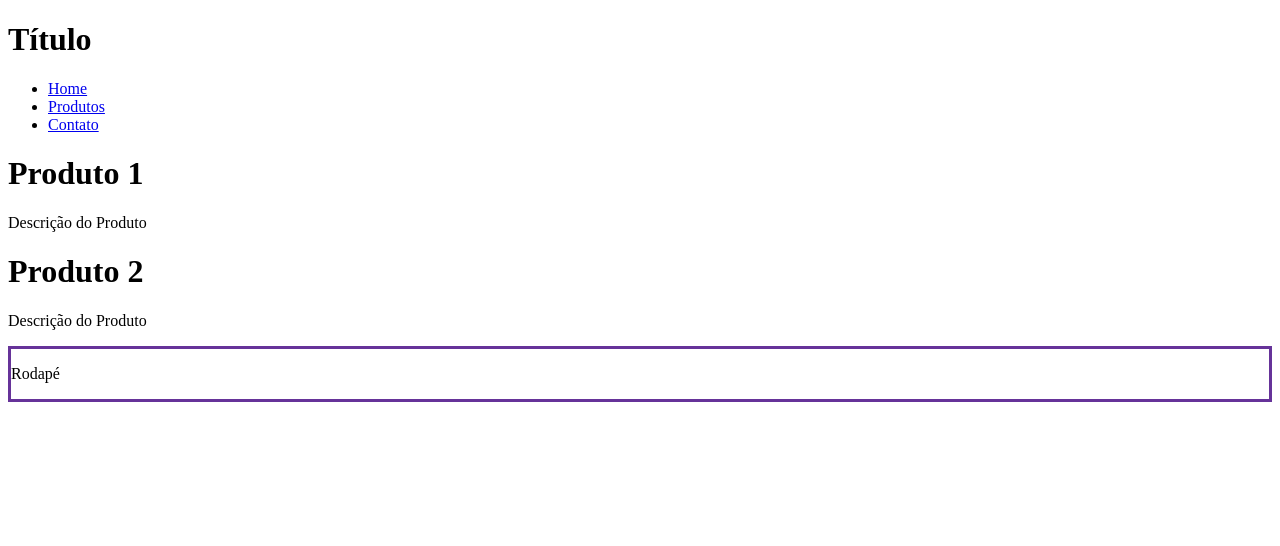
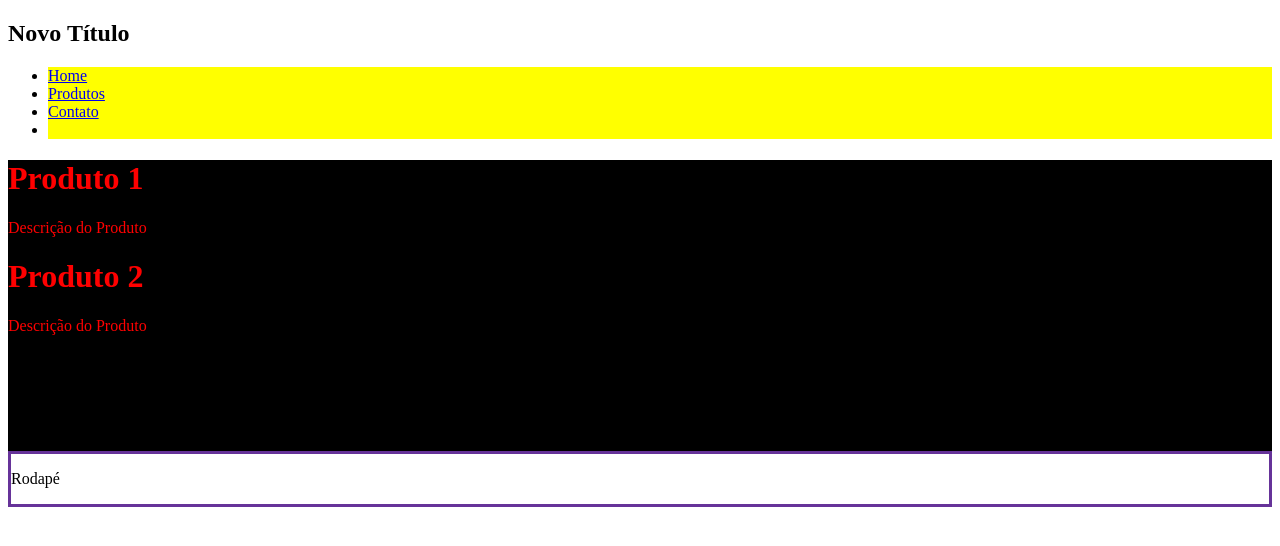
Before and after one commit to CunhaKau/javascript-turma-devfullstack3, a plain HTML site: page indexdom.html in a window 1280 px wide. Drawn offline with Linux system fonts and the light colour scheme.

Commit message:
dom atualizado em 26-09

```diff
--- a/dom/js/script.js
+++ b/dom/js/script.js
@@ -9,3 +9,85 @@ console.log(document.body.childNodes[1].childNodes);
 console.log(document.body.childNodes[1].childNodes[1].textContent);
 
 console.log(document.body.childNodes[5].childNodes[1].textContent);
+
+//para corrigir o retorno dos filhos do nó, sem os espaços em branco do texto
+//utilize a linha de comando abaixo
+//dessa forma Header estará na posição 0, main na posição 1 e footer na 2
+console.log(document.body.children);
+
+//alterando para children, agora ele
+//mostra o conteúdo do texto do footer na posição real que é a posição 2
+console.log(document.body.children[2].childNodes[1].textContent);
+
+//selecionando por tags
+const listadeItens = document.getElementsByTagName("li");
+
+console.log(listadeItens);
+
+//selecionando elemento por id
+const titulo = document.getElementById("titulo");
+console.log(titulo);
+
+//selecionando elementos por classe
+const produtos = document.getElementsByClassName("produtos");
+console.log(produtos);
+
+//insertBefore
+const paragrafo = document.createElement("p");
+const header = titulo.parentElement;
+header.insertBefore(paragrafo, titulo);
+
+//appendChild
+const navLinks = document.querySelector("nav ul");
+const li = document.createElement("li");
+navLinks.appendChild(li);
+
+//replaceChild
+const h2 = document.createElement("h2");
+h2.textContent = "Novo Título";
+header.replaceChild(h2, titulo);
+
+//criando um nó de texto
+const meuTexto = document.createTextNode("Inserindo outro título");
+console.log(meuTexto);
+
+const h3 = document.createElement("h3");
+h3.appendChild(meuTexto);
+console.log(h3);
+
+//setAttribute e getAttribute
+const primeiroLink = navLinks.querySelector("a");
+console.log(primeiroLink);
+
+primeiroLink.setAttribute("href", "https://www.uol.com.br/");
+
+//pegando o link alterado
+console.log(primeiroLink.getAttribute("href"));
+
+//abrir em uma nova aba
+primeiroLink.setAttribute("target", "_blank");
+
+//altura e largura
+const footer = document.querySelector("footer");
+console.log(footer.offsetWidth);
+console.log(footer.offsetHeight);
+console.log(footer.clientWidth);
+console.log(footer.clientHeight);
+
+
+//getBoudingClientRect
+const produtos1 = produtos[0];
+console.log(produtos1.getBoundingClientRect());
+
+//css com js
+const mainCss = document.getElementById("main-container");
+mainCss.style.color = "red";
+mainCss.style.backgroundColor = "#000";
+mainCss.style.paddingBottom = "100px";
+
+//HTML Collection
+//fazendo um loop no li e alterando a cor de fundo
+
+for(const li of listadeItens){
+    li.style.backgroundColor = "yellow";
+}
```
Also changed, not shown: indexdom.html (+3 -4 lines).
